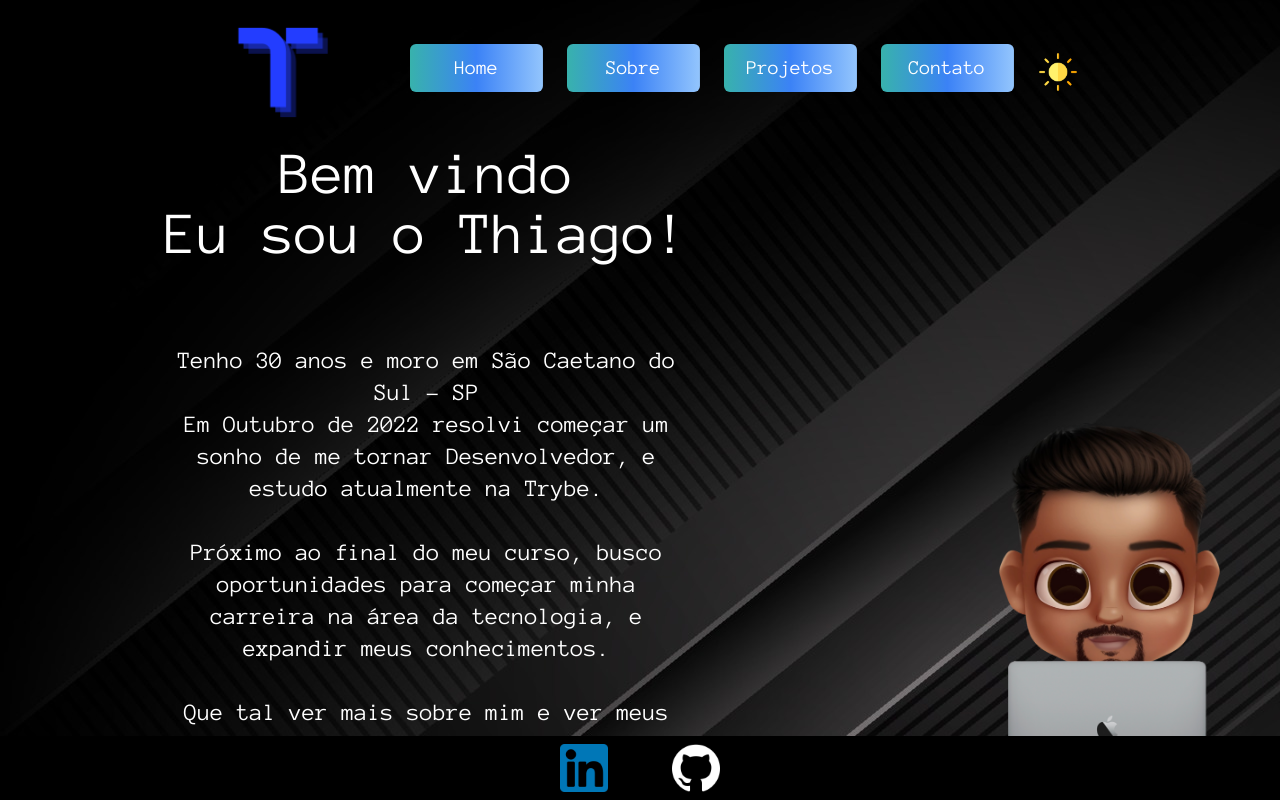
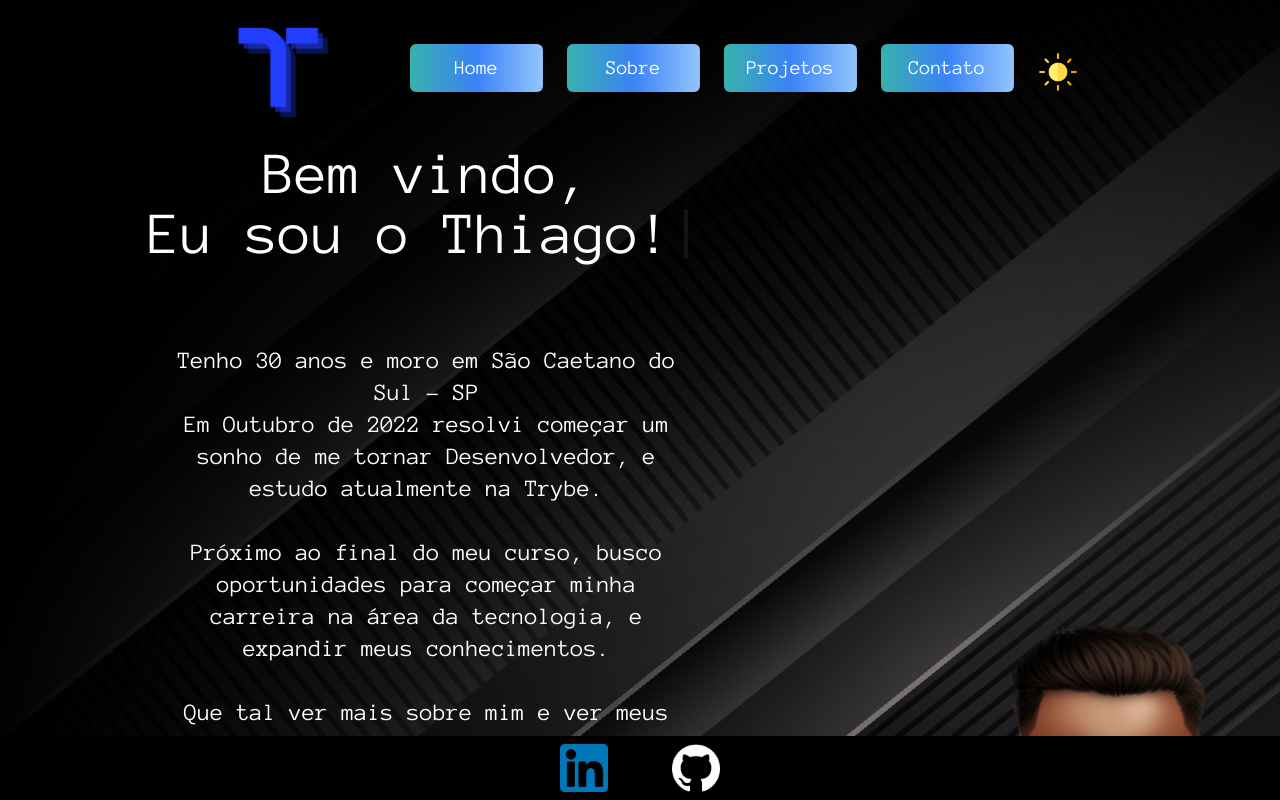
Before and after one commit to thiago-papim/thiago-papim.github.io, a React (Create React App) app: page / in a window 1280 px wide. Built offline with nearby package versions, Linux system fonts and the light colour scheme.

Commit message:
Arrumando css

```diff
--- a/src/components/Header.js
+++ b/src/components/Header.js
@@ -138,7 +138,7 @@ function Header() {
       { btnMobile
       && (
         <div className="flex justify-center">
-          <div className="lg:hidden flex flex-col w-1/2">
+          <div className="lg:hidden flex flex-col w-1/2 mobileAnimation">
             { arrBtn.map((e) => (
               <button
                 key={ e }
--- a/src/components/Inicio.js
+++ b/src/components/Inicio.js
@@ -1,14 +1,44 @@
-import React from 'react';
+import React, { useEffect, useState } from 'react';
 
 function Inicio() {
+  const [text, setText] = useState('');
+  const fullText = 'BBem vindo,<br />Eu sou o Thiago!';
+  const typingSpeed = 70; // Velocidade da digitação em milissegundos
+
+  useEffect(() => {
+    let currentIndex = 0;
+    const typingInterval = setInterval(() => {
+      if (currentIndex < fullText.length - 1) {
+        setText((prevText) => prevText + fullText[currentIndex]);
+        currentIndex++;
+      }
+
+      if (currentIndex >= fullText.length) {
+        clearInterval(typingInterval);
+      }
+    }, typingSpeed);
+
+    return () => {
+      clearInterval(typingInterval);
+    };
+  }, [fullText]);
+
+  const cursorStyle = {
+    opacity: text === fullText ? 0 : 1,
+  };
   return (
     <div className="lg:w-4/5 w-full fontHeader">
       <h1
         className="lg:text-6xl text-4xl text-center dark:text-white"
       >
-        Bem vindo
-        <br />
-        Eu sou o Thiago!
+        <span dangerouslySetInnerHTML={ { __html: text } } />
+        <span
+          className="inline-block piscar"
+          style={ cursorStyle }
+        >
+          |
+
+        </span>
       </h1>
       <div className=" flex flex-col items-center pt-20">
         <h2
--- a/src/components/LinksBtn.js
+++ b/src/components/LinksBtn.js
@@ -13,7 +13,7 @@ function LinksBtn() {
     justify-center items-center dark:bg-black bg-white items-end px-10"
     >
       <a
-        className="px-8"
+        className="px-8 btnLinkedIn"
         href="//www.linkedin.com/in/thiago-papim/"
         target="_blank"
         rel="noreferrer"
@@ -25,7 +25,7 @@ function LinksBtn() {
         />
       </a>
       <a
-        className="px-8"
+        className="px-8 btnGitHub"
         href="//github.com/thiago-papim"
         target="_blank"
         rel="noreferrer"
--- a/src/pages/Home.js
+++ b/src/pages/Home.js
@@ -13,6 +13,7 @@ import Footer from '../components/Footer';
 
 function Home() {
   const { homeValue } = useContext(AppContext);
+
   return (
     <div
       className="flex flex-col h-screen w-[100%]
@@ -28,9 +29,9 @@ function Home() {
         { homeValue === 'Projetos' && <Projetos />}
         { homeValue === 'Contato' && <Contato />}
         <div
-          className="flex w-2/5 items-end flex-col"
+          className="flex w-2/5 items-end flex-col overflow-hidden"
         >
-          <div className="lg:flex flex-col h-full justify-end items-end hidden">
+          <div className="lg:flex flex-col h-full justify-end items-end hidden avatar">
             <img
               src={ avatarCompleto }
               alt="Avatar"
--- a/src/styles/style.css
+++ b/src/styles/style.css
@@ -36,3 +36,71 @@
 .fontHeader {
   font-family: 'Anonymous Pro';
 }
+
+.mobileAnimation {
+  animation: go-back 1s;
+}
+
+.btnGitHub {
+  animation: go-left 3s;
+}
+
+.btnLinkedIn {
+  animation: go-right 3s;
+}
+
+@keyframes go-back {
+  from {
+    transform: translatey(-100px);
+  }
+  to {
+    transform: translateX(0);
+  }
+}
+
+@keyframes go-left {
+  from {
+    transform: translateX(35vw);
+  }
+  to {
+    transform: translateX(0);
+  }
+}
+
+@keyframes go-right {
+  from {
+    transform: translateX(-35vw)
+  }
+  to {
+    transform: translateX(0);
+  }
+}
+
+.avatar {
+  animation: go-up 1s;
+}
+
+@keyframes go-up {
+  from {
+    transform: translateY(200px);
+  }
+  to {
+    transform: translateX(0);
+  }
+}
+
+@keyframes blink {
+  0% {
+    color: black;
+  }
+  50% {
+    color: white;
+  }
+  100% {
+    color: black;
+  }
+}
+
+.piscar {
+  animation: blink 0.7s infinite;
+}
```
